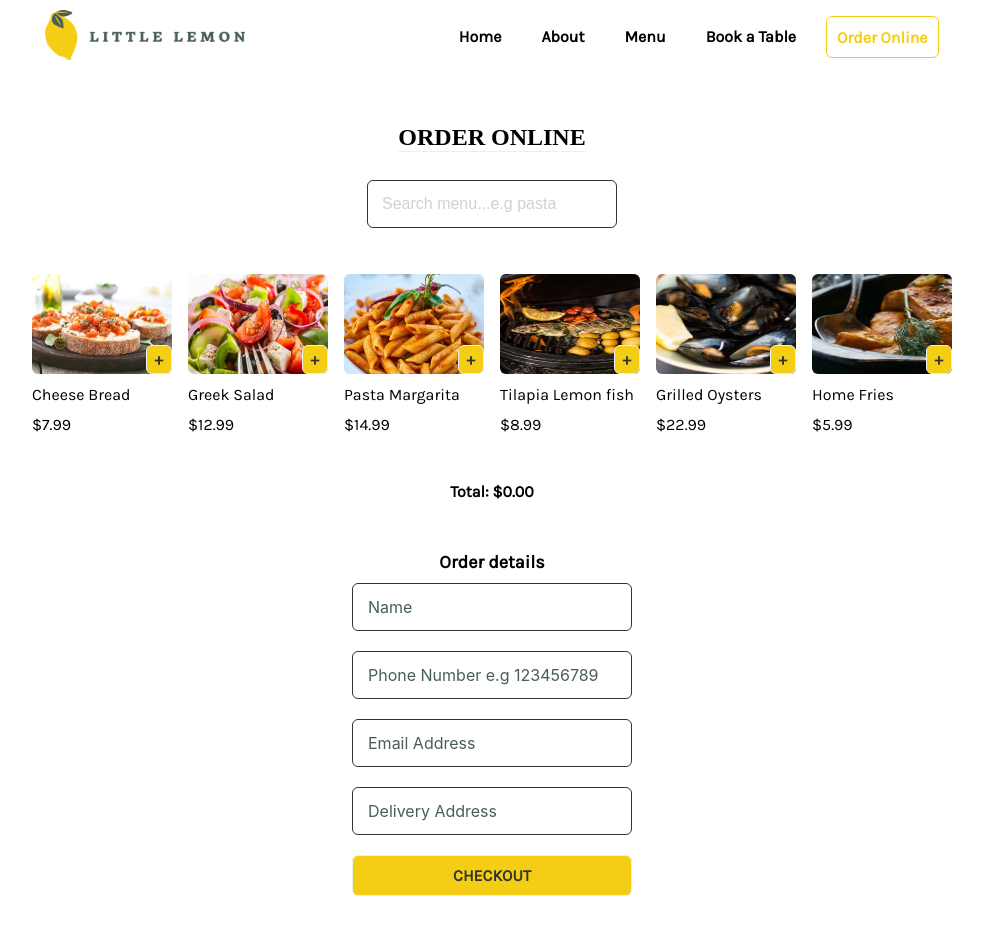
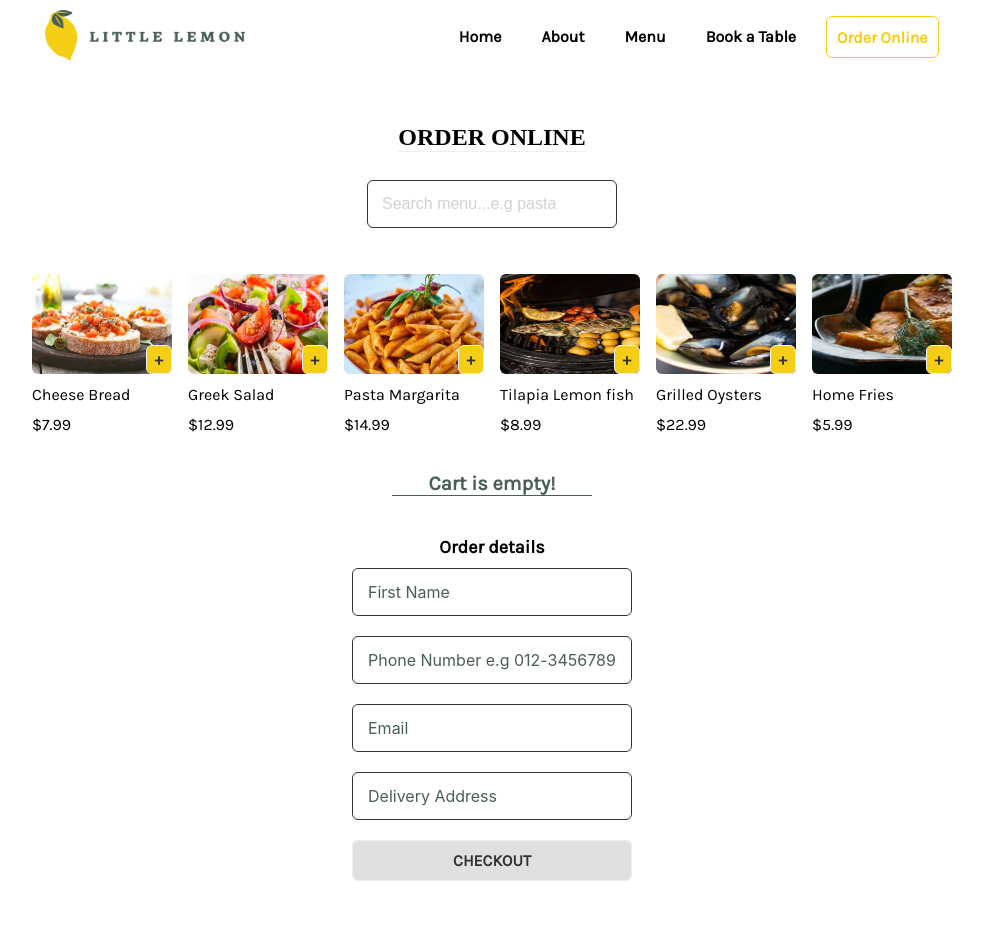
Before and after one commit to YanShtein/little_lemon, a React (Create React App) app: page /order in a window 1280 px wide. Shown: the top 934 px of the page, without its empty margins (148-1131 px from the left). Built offline with nearby package versions, Linux system fonts and the light colour scheme; a web font is replaced by a local one.

Commit message:
fixed accesibility

```diff
--- a/src/components/Booking/BookingForm.js
+++ b/src/components/Booking/BookingForm.js
@@ -167,7 +167,7 @@ export default function BookingForm({ dispatch, availableTimes, submitForm }) {
         <option label="Anniversary" value="Anniversary">Anniversary</option>
         <option label="Business" value="Business">Business</option>
       </select>
-      <button disabled={disableBtn} type="submit">Confirm booking</button>
+      <button aria-label="On Click confirm booking" disabled={disableBtn} type="submit">Confirm booking</button>
     </form>
   )
 };
--- a/src/components/Booking/Confirmation.js
+++ b/src/components/Booking/Confirmation.js
@@ -48,7 +48,7 @@ export default function Confirmation() {
         </div>
         <p>Order details has been sent to: <b><i>{email}</i></b></p>
         <br/>
-        <a href="/book"><button>Go Back</button></a>
+        <a href="/book"><button aria-label="On Click go back to booking page">Go Back</button></a>
       </div>
     </>
   )
--- a/src/components/Home/Article.js
+++ b/src/components/Home/Article.js
@@ -13,7 +13,7 @@ export default function Article() {
           Whether you're in the mood for a casual lunch or a romantic dinner,<br />
           Little Lemon has something to satisfy your cravings.
         </p>
-        <Link to="/book"><button>Book a Table</button></Link>
+        <Link to="/book"><button aria-label="On Click go to book a table page">Book a Table</button></Link>
       </div>
     </div>
   )
--- a/src/components/Home/Specials.js
+++ b/src/components/Home/Specials.js
@@ -10,7 +10,7 @@ export default function Specials() {
     <>
       <div className='specials-heading'>
         <p>This Weeks Specials</p>
-        <Link to='/menu'><button>Online Menu</button></Link>
+        <Link to='/menu'><button aria-label="On Click go to Online menu page">Online Menu</button></Link>
       </div>
       <div className='specials-grid'>
         {
@@ -22,7 +22,7 @@ export default function Specials() {
                   <div className='card-text'>
                     <h3><span>{special.dishUpper}</span><span>${special.price}</span></h3>
                     <p>{special.description}</p>
-                    <Link to='/order'>Order a delivery {deliverySvg}</Link>
+                    <Link to='/order' aria-label="On Click go to Order page">Order a delivery {deliverySvg}</Link>
                   </div>
                 </div>
               )
--- a/src/components/Order/OrderForm.js
+++ b/src/components/Order/OrderForm.js
@@ -1,39 +1,79 @@
-import { useState } from "react";
+import { useContext, useState } from "react";
+import { validateEmail, validatePhone } from "../Booking/fieldsValidation";
+import { AppContext } from "../context/AppContext";
+
 
 export default function OrderForm({ onSubmit }) {
+  const { cart } = useContext(AppContext);
   const [address, setAddress] = useState('');
-  const [name, setName] = useState('');
-  const [email, setEmail] = useState('');
-  const [phone, setPhone] = useState('');
+  const [name, setName] = useState({ val: '', error: false });
+  const [email, setEmail] = useState({ val: '', error: false });
+  const [phone, setPhone] = useState({ val: '', error: false });
+
+  function handlePhoneBlur() {
+    if (validatePhone(phone.val)) {
+      setPhone({...phone, error: false})
+    } else {
+      setPhone({...phone, error: true})
+    }
+  };
+
+  function handleEmailBlur() {
+    if (validateEmail(email.val)) {
+      setEmail({...email, error: false})
+    } else {
+      setEmail({...email, error: true})
+    }
+  };
+
+  function handleNameBlur() {
+    const textRegex = /[a-zA-Z]{3,15}$/;
+    if (textRegex.test(name.val)) {
+      setName({...name, error: false})
+    } else {
+      setName({...name, error: true})
+    }
+  };
 
   return (
     <form onSubmit={e => onSubmit(e)}>
       <p>Order details</p>
       <div className="input-group">
         <input
+          type='text'
           name="name"
-          value={name}
-          onChange={e => setName(e.target.value)}
-          required/>
-        <label>Name</label>
+          maxLength="15"
+          value={name.val}
+          onChange={e => setName({...name, val: e.target.value})}
+          onBlur={handleNameBlur}
+          required
+        />
+        <label aria-label="name" htmlFor="name">First Name</label>
+        {name.error && <small>Please enter a valid text.</small>}
       </div>
       <div className="input-group">
         <input
           type='tel'
           name="phone"
-          minLength="1" maxLength="10" pattern="\d[0-9]+"
-          value={phone}
-          onChange={e => setPhone(e.target.value)}
+          value={phone.val}
+          onChange={e => setPhone({...email, val: e.target.value})}
+          onBlur={handlePhoneBlur}
+          minLength="9" maxLength="12"
           required/>
-        <label>Phone Number e.g 123456789</label>
+        <label aria-label="phone" htmlFor="phone">Phone Number e.g 012-3456789</label>
+        {phone.error && <small>Min 10 chars for phone number 0-9.</small>}
       </div>
       <div className="input-group">
         <input
+          type='email'
           name="email"
-          value={email}
-          onChange={e => setEmail(e.target.value)}
-          required/>
-        <label>Email Address</label>
+          value={email.val}
+          onChange={e => setEmail({...email, val: e.target.value})}
+          onBlur={handleEmailBlur}
+          required
+        />
+        <label aria-label="email" htmlFor="email">Email</label>
+        {email.error && <small>Please enter a valid email address.</small>}
       </div>
       <div className="input-group">
         <input
@@ -43,7 +83,7 @@ export default function OrderForm({ onSubmit }) {
           required/>
         <label>Delivery Address</label>
       </div>
-      <button type="submit">CHECKOUT</button>
+      <button aria-label="Submit Order" disabled={cart.length === 0} type="submit">CHECKOUT</button>
     </form>
   )
 };
--- a/src/components/Order/OrderPage.js
+++ b/src/components/Order/OrderPage.js
@@ -35,7 +35,7 @@ export default function OrderPage() {
           submitted ?
           <div className="submitted">
             <p>Order has been placed!</p>
-            <button><a href="/order">Go Back</a></button>
+            <button aria-label="On Click go back to order page"><a href="/order">Go Back</a></button>
           </div>
           :
           <div className="order-content">
@@ -50,7 +50,7 @@ export default function OrderPage() {
                 handleSearch().map(item => {
                   return (
                     <div className="search-item" key={item.id}>
-                      <button onClick={() => handleAddToCart(item)}>+</button>
+                      <button aria-label="Add to cart" onClick={() => handleAddToCart(item)}>+</button>
                       <img src={require(`../../assets/images/${item.img}`)} alt={item.dishUpper} />
                       <p>{item.dishLower}</p>
                       <p>${item.price}</p>
@@ -60,6 +60,11 @@ export default function OrderPage() {
               }
             </div>
             <div className="order-items">
+              {
+                cart.length === 0 ?
+                <p className="cart-empty">Cart is empty!</p>
+                :
+                <>
                   {
                     cart.map(item => {
                       return (
@@ -71,6 +76,8 @@ export default function OrderPage() {
                     })
                   }
                   <p className="total">Total: ${total}</p>
+                </>
+              }
             </div>
             <div className="order-details">
               <OrderForm onSubmit={onSubmit} />
--- a/src/components/Order/order.css
+++ b/src/components/Order/order.css
@@ -90,6 +90,15 @@
   justify-content: space-between;
 }
 
+.cart-empty {
+  font-size: 20px;
+  font-weight: bold;
+  text-align: center;
+  color: var(--primary-green);
+  width: 100%;
+  border-bottom: 1px solid var(--primary-green);
+}
+
 .total {
   margin: 10px auto;
   font-weight: bold;
```
Lines whose indentation alone changed are shown as unchanged.
